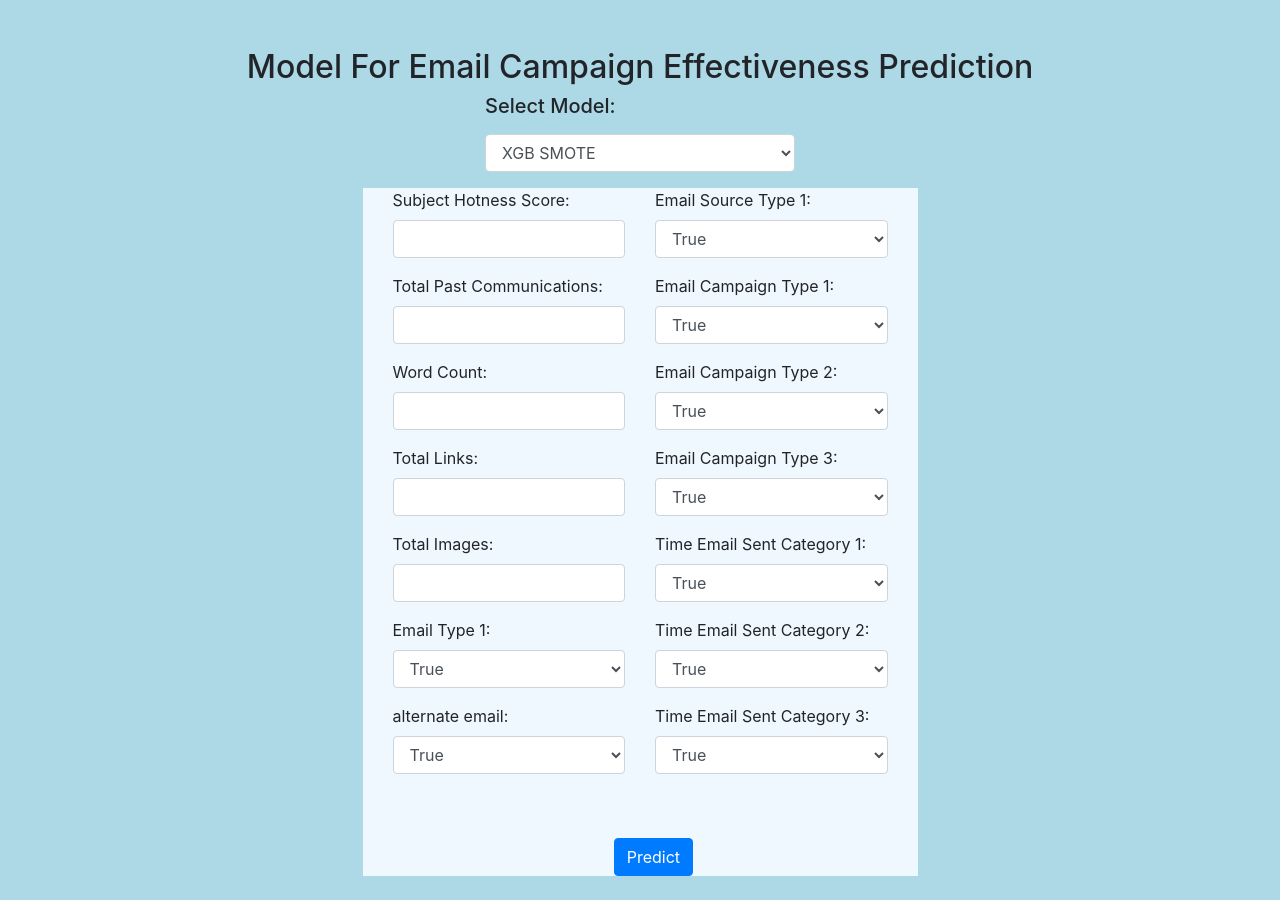
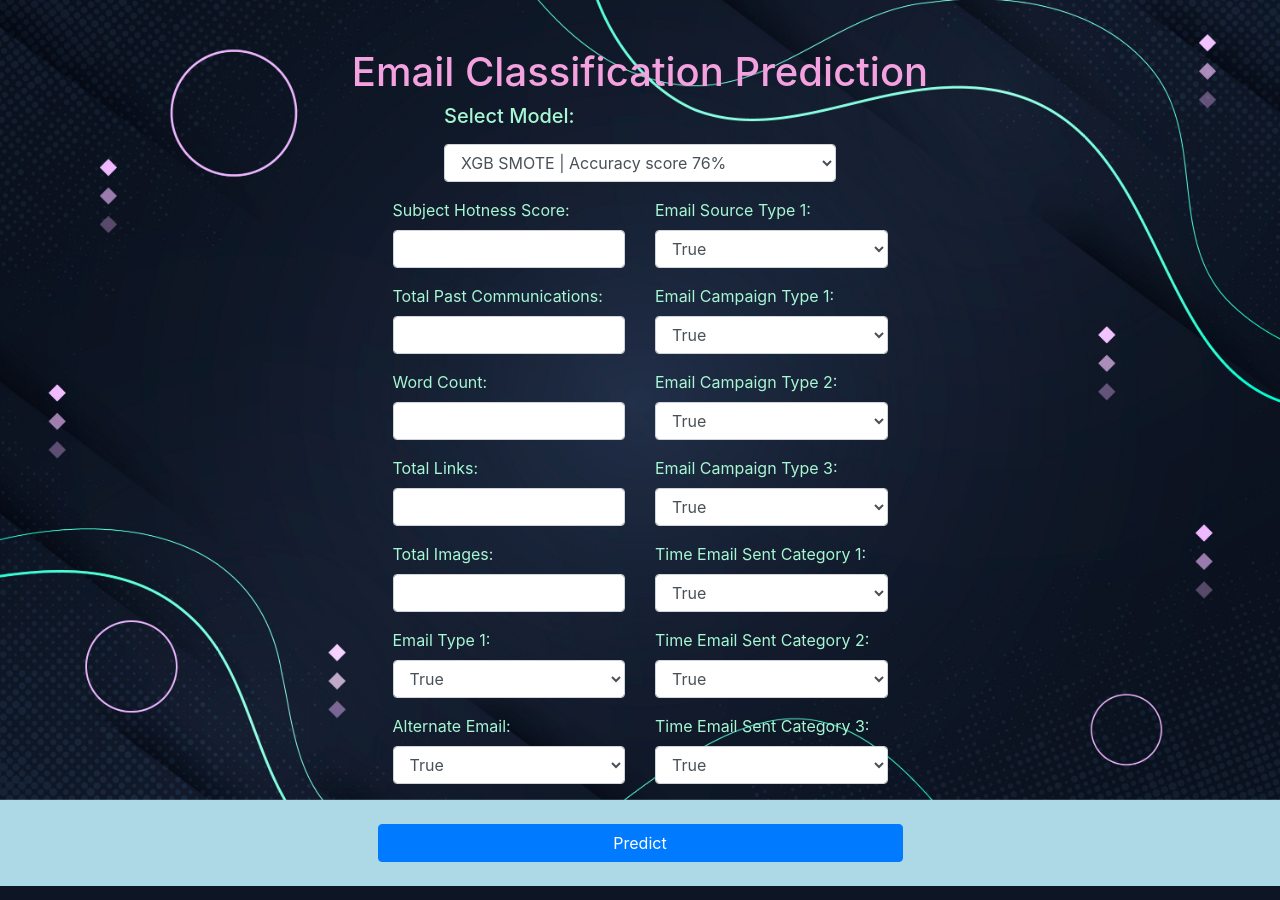
Before and after one commit to tripathimanoj/ML_email_campagin_classification, a Flask app: page / in a window 1280 px wide. Run offline with Flask 3, Linux system fonts and the light colour scheme; parts of the project's set-up code (start-up, migrations or seed data) failed here and were passed over; some libraries are stand-ins or nearby versions.

Commit message:
ignored model files and updated index.html file

```diff
--- a/email_classification_flask_app/templates/index.html
+++ b/email_classification_flask_app/templates/index.html
@@ -1,50 +1,88 @@
 <!DOCTYPE html>
 <html lang="en">
+
 <head>
     <meta charset="UTF-8">
     <meta name="viewport" content="width=device-width, initial-scale=1.0">
-    <title>Model For Email Campaign Effectiveness Prediction</title>
+    <title>Email Classification Prediction</title>
     <link rel="stylesheet" href="https://stackpath.bootstrapcdn.com/bootstrap/4.3.1/css/bootstrap.min.css">
     <style>
-        .predict-btn{
-            margin-left: 45%;
-        }
-        body{
+        /* .predict-btn {
+            margin-left: 35%;
+            padding-left: 50px;
+            padding-right: 50px;
+        } */
+
+        body {
             background-color: lightblue;
         }
-        .form-box{
+
+        /* .form-box {
             background-color: aliceblue;
+        } */
+
+        .result-ignored {
+            color: red;
         }
-        .result-ignored { color: red; }
-        .result-read { color: yellow; }
-        .result-acknowledged { color: green; }
+
+        .result-read {
+            color: yellow;
+        }
+
+        .result-acknowledged {
+            color: green;
+        }
+
+        img.bg {
+            position: fixed;
+            height: 100%;
+            width: 100%;
+            top: 0;
+            left: 0;
+            object-fit: cover;
+            z-index: -99;
+        }
+        .H-heading{
+            color: rgb(243, 161, 223);
+        }
+        .form-heading, label{
+            color: rgb(167, 247, 211);
+        }
     </style>
 </head>
+
 <body>
     <div class="container">
-        <div><h2 class="mt-5 h-100 d-flex align-items-center justify-content-center">Model For Email Campaign Effectiveness Prediction</h2></div>
+        <img src="/static/bg.jpg" alt="" class="bg">
+        <div class="H-heading">
+            <h1 class="mt-5 h-100 d-flex align-items-center justify-content-center">Email Classification Prediction</h1>
+        </div>
         <div class="container col-sm-12 h-100 d-flex align-items-center justify-content-center first">
             <form id="model-form">
                 <div class="form-group">
-                    <label for="model"><h5>Select Model:</h5></label>
+                    <label for="model">
+                        <h5>Select Model:</h5>
+                    </label>
                     <select class="form-control" id="model" name="model">
-                        <option value="xgb_smote">XGB SMOTE</option>
-                        <option value="rf_tuned_smote_fsel">Random Forest Tuned SMOTE FSel</option>
-                        <option value="rf_tuned_smote">Random Forest Tuned SMOTE</option>
+                        <option value="xgb_smote">XGB SMOTE | Accuracy score 76%</option>
+                        <option value="rf_tuned_smote_fsel">RF Tuned SMOTE FSel | Accuracy score 75 %</option>
+                        <option value="rf_tuned_smote">RF Tuned SMOTE | Accuracy score 74%</option>
                     </select>
                 </div>
             </form>
         </div>
 
         <form class="container col-sm-6 form-box" id="input-form">
-            <div class="float-left container col-sm-6 align-items-center">
+            <div class="float-left container col-sm-6 align-items-center form-heading">
                 <div class="form-group">
                     <label for="Subject_Hotness_Score">Subject Hotness Score:</label>
-                    <input type="number" step="any" class="form-control" id="Subject_Hotness_Score" name="Subject_Hotness_Score" required>
+                    <input type="number" step="any" class="form-control" id="Subject_Hotness_Score"
+                        name="Subject_Hotness_Score" required>
                 </div>
                 <div class="form-group">
                     <label for="Total_Past_Communications">Total Past Communications:</label>
-                    <input type="number" step="any" class="form-control" id="Total_Past_Communications" name="Total_Past_Communications" required>
+                    <input type="number" step="any" class="form-control" id="Total_Past_Communications"
+                        name="Total_Past_Communications" required>
                 </div>
                 <div class="form-group">
                     <label for="Word_Count">Word Count:</label>
@@ -66,8 +104,8 @@
                     </select>
                 </div>
                 <div class="form-group">
-                    <label for="Email_Type_1">alternate email:</label>
-                    <select class="form-control" id="Email_Type_1" name="Email_Type_1">
+                    <label for="Email_Type_1">Alternate Email:</label>
+                    <select class="form-control" id="Email_Type" name="Email_Type_1">
                         <option value="True">True</option>
                         <option value="False">False</option>
                     </select>
@@ -124,7 +162,7 @@
                     </select>
                 </div>
             </div>
-            <button type="button" class="btn btn-primary mt-5 predict-btn" onclick="submitForm()">Predict</button>
+            <button type="button" class="col-sm-12 btn btn-primary mt-4 predict-btn" onclick="submitForm()">Predict</button>
         </form>
         <div id="result" class="container col-sm-6 mt-4 bg-success">
 
@@ -164,4 +202,5 @@
         }
     </script>
 </body>
+
 </html>
```
Also changed, not shown: email_classification_flask_app/static/bg.jpg (added), git_logo.png (added), 2 other files. Lines whose indentation alone changed are shown as unchanged.
